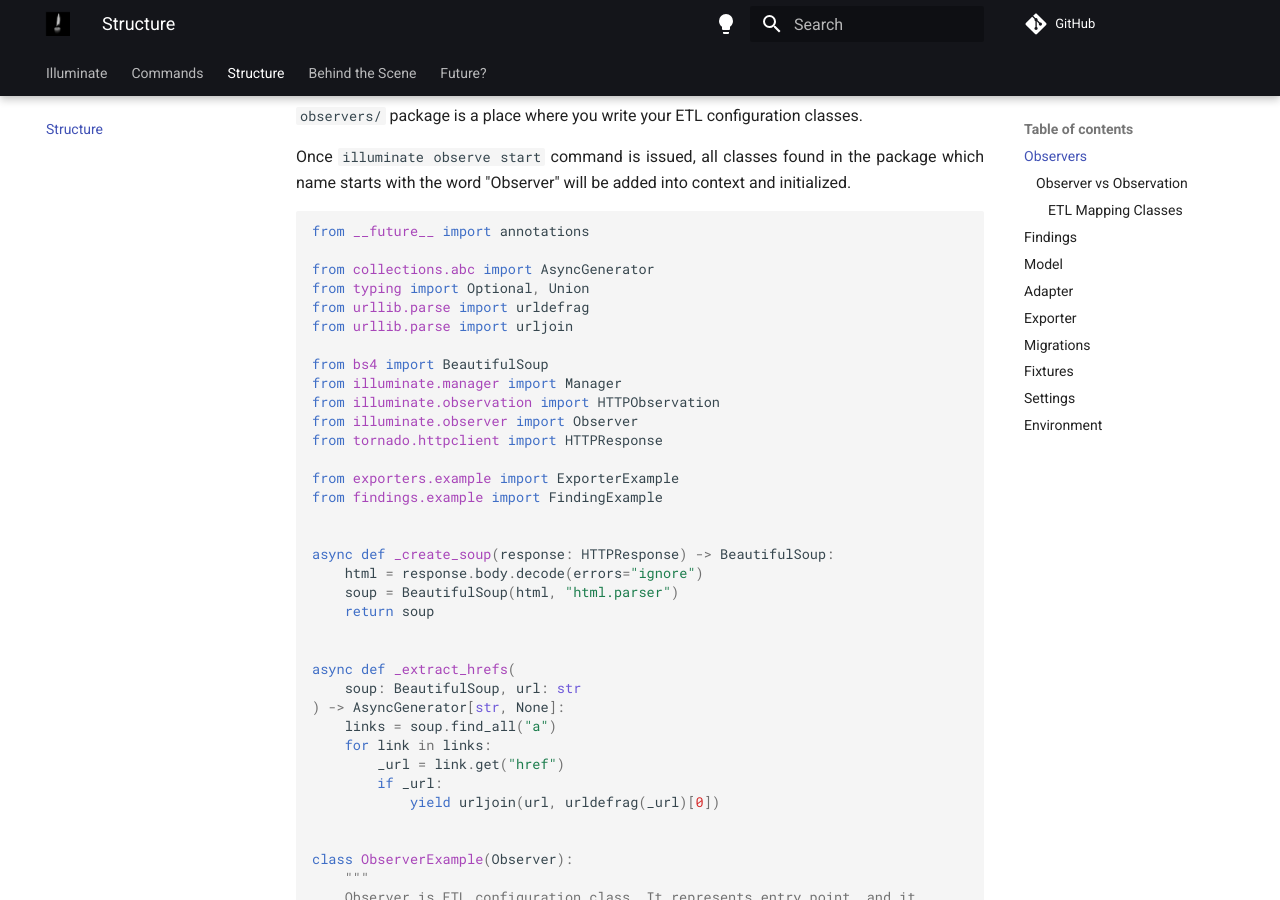
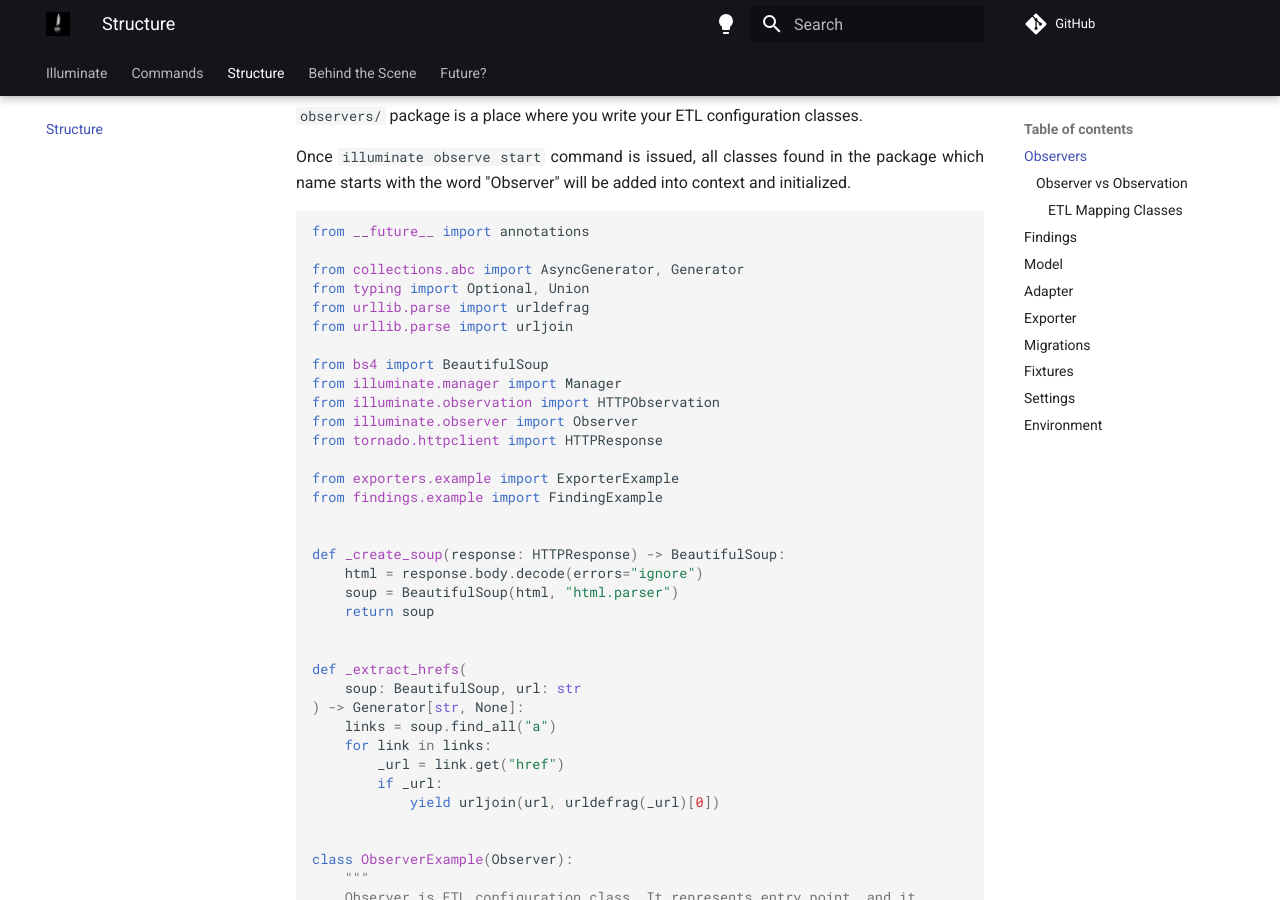
Before and after one commit to nikolamilojica/illuminate, an MkDocs documentation site: the page built from docs/structure.md, in a window 1280 px wide and 900 px high, scrolled down 761 px. Built offline with MkDocs 1.6.1 and Material for MkDocs 9.7.7, drawn with Linux system fonts in a browser that asks for light colours; comment, search, counter and statistics services are not loaded.

Commit message:
Change documentation to match project templates

````diff
--- a/docs/structure.md
+++ b/docs/structure.md
@@ -40,7 +40,7 @@ word "Observer" will be added into context and initialized.</p>
 ```python
 from __future__ import annotations
 
-from collections.abc import AsyncGenerator
+from collections.abc import AsyncGenerator, Generator
 from typing import Optional, Union
 from urllib.parse import urldefrag
 from urllib.parse import urljoin
@@ -55,15 +55,15 @@ from exporters.example import ExporterExample
 from findings.example import FindingExample
 
 
-async def _create_soup(response: HTTPResponse) -> BeautifulSoup:
+def _create_soup(response: HTTPResponse) -> BeautifulSoup:
     html = response.body.decode(errors="ignore")
     soup = BeautifulSoup(html, "html.parser")
     return soup
 
 
-async def _extract_hrefs(
+def _extract_hrefs(
     soup: BeautifulSoup, url: str
-) -> AsyncGenerator[str, None]:
+) -> Generator[str, None]:
     links = soup.find_all("a")
     for link in links:
         _url = link.get("href")
@@ -148,9 +148,9 @@ class ObserverExample(Observer):
         Observers, avoiding overlapping.
         """
 
-        soup = await _create_soup(response)
+        soup = _create_soup(response)
         hrefs = _extract_hrefs(soup, response.effective_url)
-        async for href in hrefs:
+        for href in hrefs:
             yield HTTPObservation(
                 href,
                 allowed=self.ALLOWED,
````
